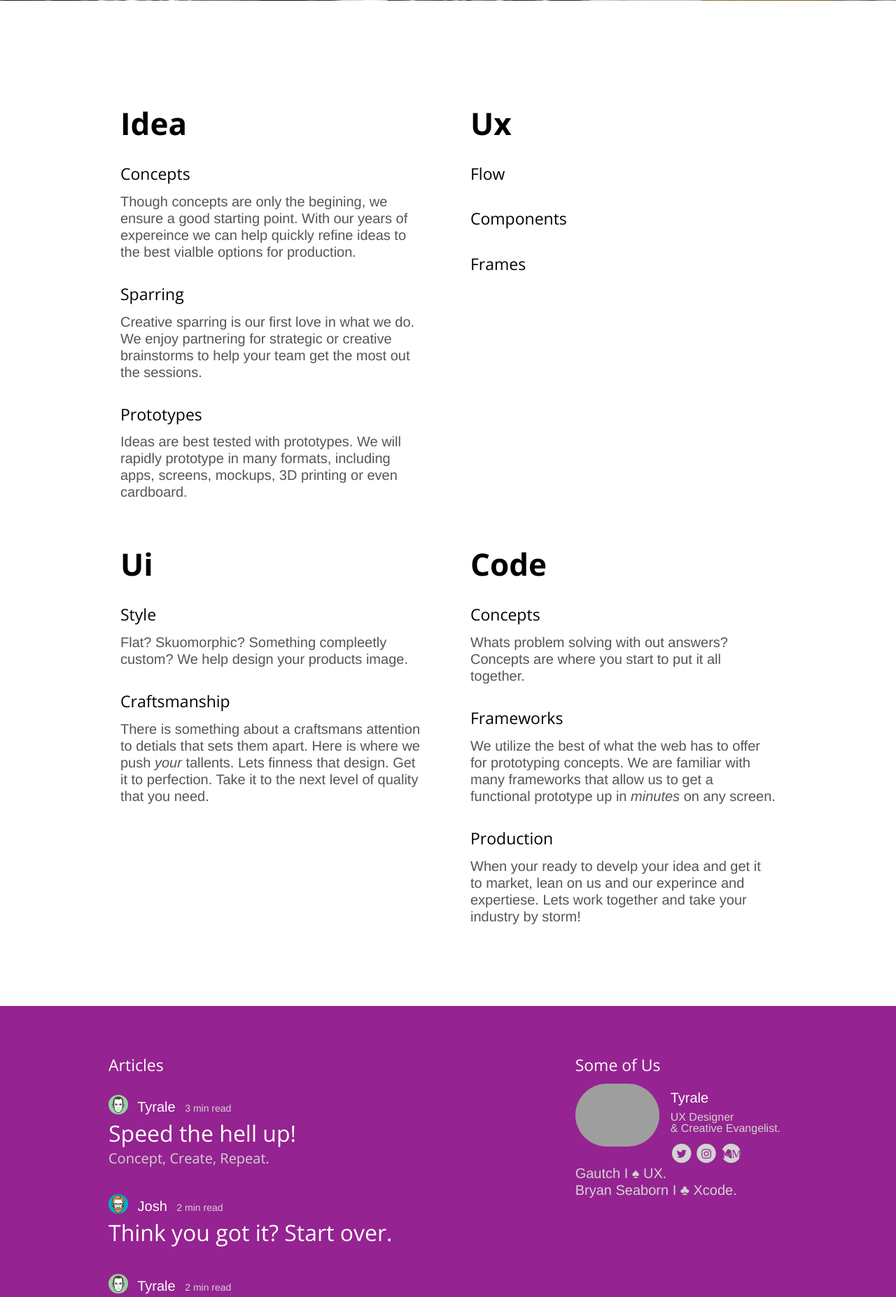
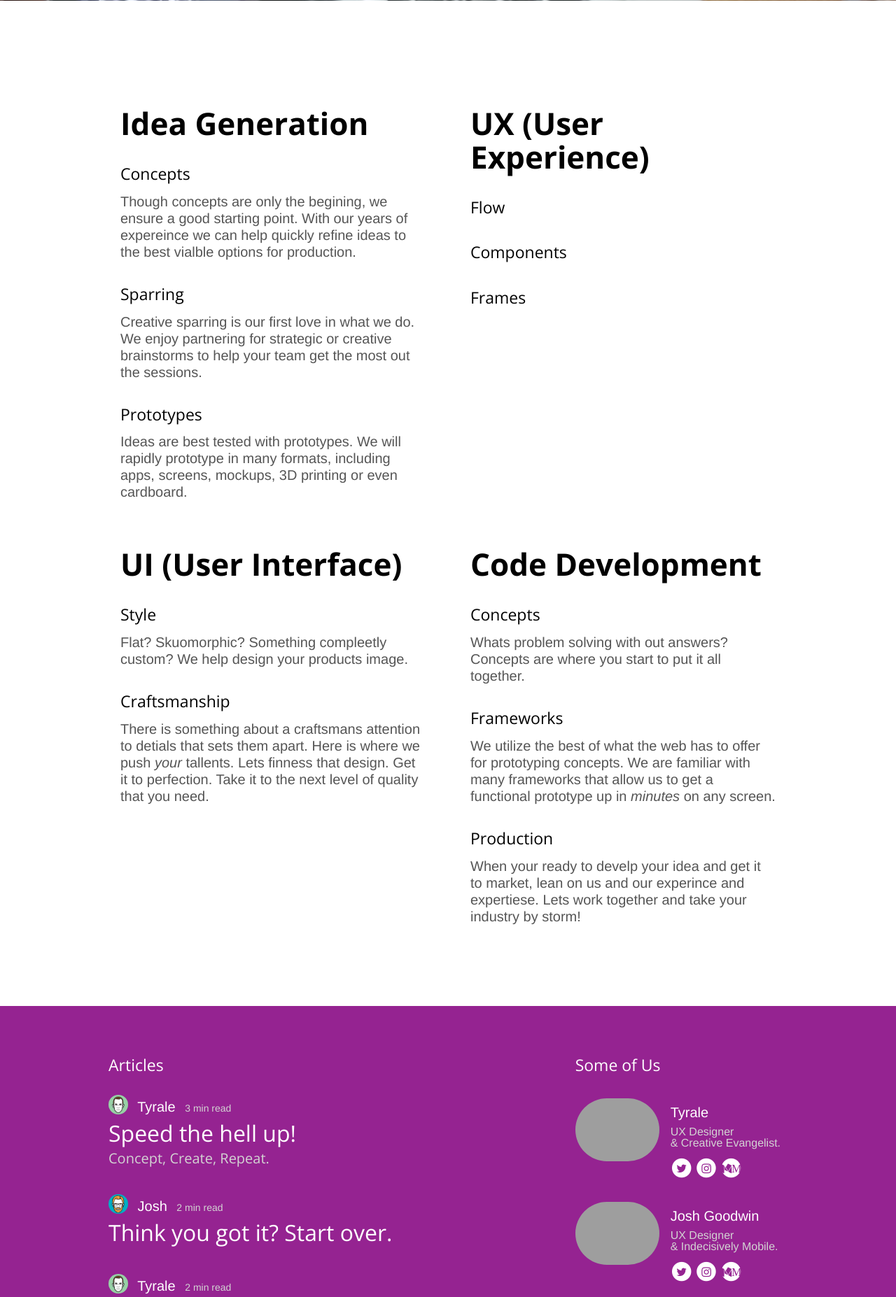
Before and after one commit to tyrale/addsubtract, a PHP site: page / in a window 1280 px wide. Shown: the part 4275-6129 px from the top of the page at 70% size. Run offline with PHP 8.4, Linux system fonts and the light colour scheme; style sheets or scripts are compiled from the project's sources; some libraries are stand-ins or nearby versions; grey boxes are pictures that could not be loaded.

Commit message:
added profiles

```diff
--- a/css/styles.less
+++ b/css/styles.less
@@ -122,6 +122,7 @@ body 	{ font-size: 20px;
 			}
 		}
 		.person 				{ clear: both;
+											margin-top: 2rem;
 			.name 				{ color: white;
 											padding-bottom: 0.5rem;
 											padding-top: 0.5rem;
--- a/index.html
+++ b/index.html
@@ -198,7 +198,7 @@
 	<section class="services white">
 		<div class="row">
 			<span class="large-6 columns service">
-				<h1 class="tk-bree-serif">Idea</h1>
+				<h1 class="tk-bree-serif">Idea Generation</h1>
 				<div class="process"></i><h4 class="tk-bree-serif">Concepts</h4>
 					<span>Though concepts are only the begining, we ensure a good starting point. With our years of expereince we can help quickly refine ideas to the best vialble options for production.</span>
 				</div>
@@ -210,7 +210,7 @@
 				</div>
 			</span>
 			<span class="large-6 columns service">
-				<h1 class="tk-bree-serif">Ux</h1>
+				<h1 class="tk-bree-serif">UX (User Experience)</h1>
 				<div class="process"></i><h4 class="tk-bree-serif">Flow</h4>
 					<span></span>
 				</div>
@@ -224,7 +224,7 @@
 		</div>
 	 	<div class="row">
 			<span class="large-6 columns service">
-				<h1 class="tk-bree-serif">Ui</h1>
+				<h1 class="tk-bree-serif">UI (User Interface)</h1>
 				<div class="process"></i><h4 class="tk-bree-serif">Style</h4>
 					<span>Flat? Skuomorphic? Something compleetly custom? We help design your products image.</span>
 				</div>
@@ -233,7 +233,7 @@
 				</div>
 			</span>
 			<span class="large-6 columns service">
-				<h1 class="tk-bree-serif">Code</h1>
+				<h1 class="tk-bree-serif">Code Development</h1>
 				<div class="process"></i><h4 class="tk-bree-serif">Concepts</h4>
 					<span>Whats problem solving with out answers? Concepts are where you start to put it all together.</span>
 				</div>
@@ -275,28 +275,80 @@
 						<div class="name"><a href="http://tyrale.com">Tyrale</a></div>
 						<div class="title">UX Designer <br>&amp; Creative Evangelist.</div>
 						<div class="icons">
+							<a href="http://twitter.com/tyrale">
 								<span class="fa-stack fa-lg">
 								  	<i class="fa fa-circle fa-stack-2x "></i>
 								  	<i class="fa fa-twitter fa-stack-1x font-color"></i>
 								</span>
+							</a>
+							<a href="http://instagram.com/tyrale">
 								<span class="fa-stack fa-lg">
 								  	<i class="fa fa-circle fa-stack-2x "></i>
 								  	<i class="fa fa-instagram fa-stack-1x font-color"></i>
 								</span>
+							</a>
+							<a href="http://medium.com/@tyrale">
 								<span class="fa-stack fa-lg">
 								  	<i class="fa fa-circle fa-stack-2x "></i>
 								  	<i class="fa fa-medium fa-stack-1x font-color tk-bree-serif">M</i>
 								</span>
+							</a>
 						</div>
 					</span>
 				</div>
 				<div class="person">
-					Gautch
-					<span>I ♠ UX.</span>
+					<img src="img/gautchLG.png" alt="" width="120px" height="120px">
+					<span class="profile tk-bree-serif">
+						<div class="name"><a href="http://gautch.com">Josh Goodwin</a></div>
+						<div class="title">UX Designer <br>&amp; Indecisively Mobile.</div>
+						<div class="icons">
+							<a href="http://twitter.com/gautch">
+								<span class="fa-stack fa-lg">
+								  	<i class="fa fa-circle fa-stack-2x "></i>
+								  	<i class="fa fa-twitter fa-stack-1x font-color"></i>
+								</span>
+							</a>
+							<a href="http://instagram.com/gautch">
+								<span class="fa-stack fa-lg">
+								  	<i class="fa fa-circle fa-stack-2x "></i>
+								  	<i class="fa fa-instagram fa-stack-1x font-color"></i>
+								</span>
+							</a>
+							<a href="http://medium.com/@gautch">
+								<span class="fa-stack fa-lg">
+								  	<i class="fa fa-circle fa-stack-2x "></i>
+								  	<i class="fa fa-medium fa-stack-1x font-color tk-bree-serif">M</i>
+								</span>
+							</a>
+						</div>
+					</span>
 				</div>
 				<div class="person">
-					Bryan Seaborn
-					<span>I ♣︎ Xcode.</span>
+					<img src="img/bryanhLG.png" alt="" width="120px" height="120px">
+					<span class="profile tk-bree-serif">
+						<div class="name"><a href="http://bseaborn.com">Bryan Seaborn</a></div>
+						<div class="title">Objective-C Craftsman</div>
+						<div class="icons">
+							<a href="http://twitter.com/bseaborn">
+								<span class="fa-stack fa-lg">
+								  	<i class="fa fa-circle fa-stack-2x "></i>
+								  	<i class="fa fa-twitter fa-stack-1x font-color"></i>
+								</span>
+							</a>
+							<a href="http://instagram.com/bseaborn">
+								<span class="fa-stack fa-lg">
+								  	<i class="fa fa-circle fa-stack-2x "></i>
+								  	<i class="fa fa-instagram fa-stack-1x font-color"></i>
+								</span>
+							</a>
+							<a href="http://medium.com/@bseaborn">
+								<span class="fa-stack fa-lg">
+								  	<i class="fa fa-circle fa-stack-2x "></i>
+								  	<i class="fa fa-medium fa-stack-1x font-color tk-bree-serif">M</i>
+								</span>
+							</a>
+						</div>
+					</span>
 				</div>
 			</span>
 			<div class="large-12 columns footer">
```
Also changed, not shown: 1 other file. Lines whose indentation alone changed are shown as unchanged.
